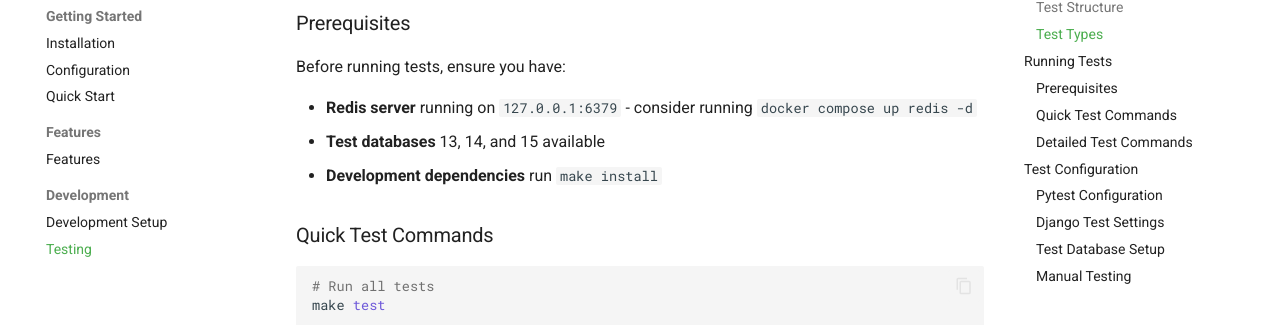
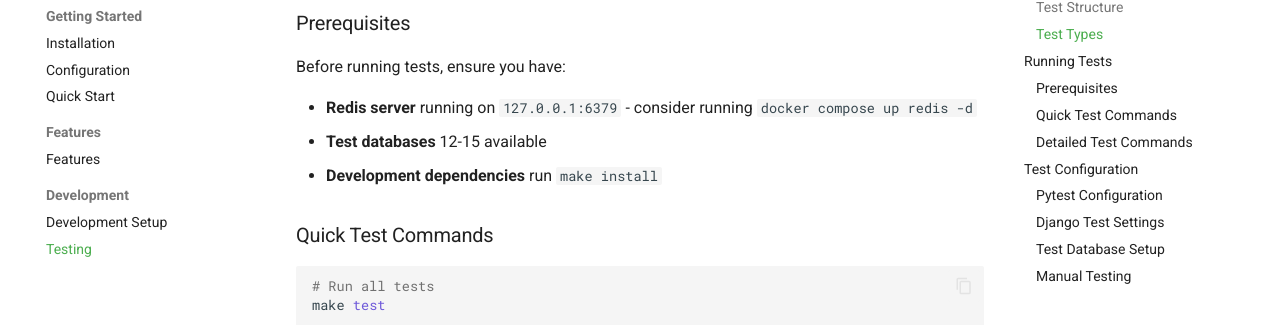
Before and after one commit to yassi/dj-redis-panel, an MkDocs documentation site: the page built from docs/testing.md, in a window 1280 px wide and 900 px high, scrolled down 707 px. Shown: the part 128-453 px from the top of the window. Built offline with MkDocs 1.6.1 and Material for MkDocs 9.7.7, drawn with Linux system fonts in a browser that asks for light colours; comment, search, counter and statistics services are not loaded.

Commit message:
update test db mention in testing docs

```diff
--- a/docs/testing.md
+++ b/docs/testing.md
@@ -31,7 +31,7 @@ calling views.
 Before running tests, ensure you have:
 
 - **Redis server** running on `127.0.0.1:6379` - consider running `docker compose up redis -d`
-- **Test databases** 13, 14, and 15 available
+- **Test databases** 12-15 available
 - **Development dependencies** run `make install`
 
 ### Quick Test Commands
```
